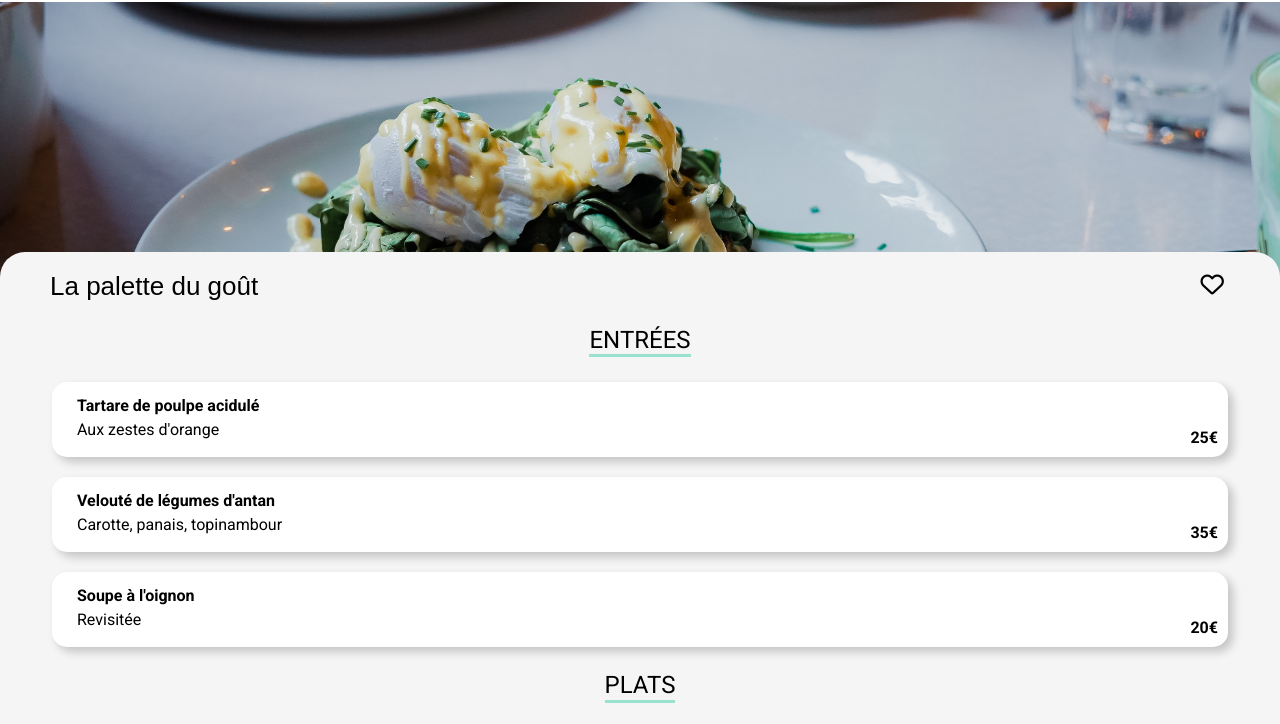
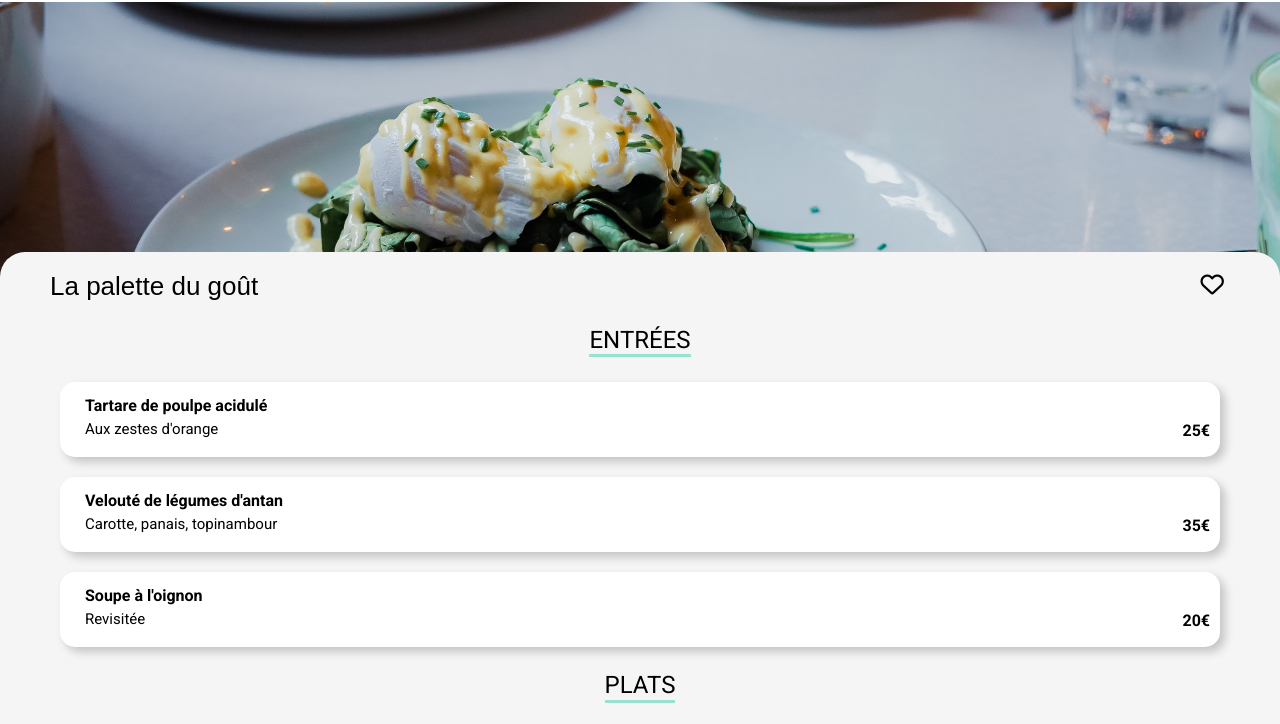
Before and after one commit to BlackBattler/Ohmyfood, a website: page pages/a-la-francaise.html in a window 1280 px wide. Shown: the part 76-800 px from the top of the page. Drawn offline with Linux system fonts and the light colour scheme; a web font is replaced by a local one.

Commit message:
correction carte done

```diff
--- a/sass/layout/_restaurant.scss
+++ b/sass/layout/_restaurant.scss
@@ -60,7 +60,7 @@
         display: flex;
         flex-direction: column;
         border: none;
-        padding: 0 15px;
+        margin: 0 10px;
         gap: 20px;
 
         & legend {
@@ -88,8 +88,7 @@
         @include carteMenu;
 
         /*-------------------- CARTE ANIMATION --------------------*/
-        animation: menuApparition 800ms;
-        animation-fill-mode: forwards;
+        animation: menuApparition 800ms forwards;
         opacity: 0%;
 
         &:nth-child(2) {
@@ -111,12 +110,13 @@
         /*-------------------- DESCRIPTION --------------------*/
         &__label {
             display: flex;
-            flex: 1 1 100%;
+            flex: 1 1 80%;
             cursor: pointer;
+            width: 350px;
         }
 
         &__description {
-            display: flex;
+            display: inline-flex;
             flex-direction: column;
             gap: 5px;
             padding: 15px 0 5px 10px;
@@ -130,7 +130,7 @@
             }
 
             &__side {
-                font-size: 16px;
+                font-size: 15px;
                 font-weight: 400;
                 @include textOverflow;
             }
@@ -140,14 +140,12 @@
         &__prix {
             display: inline-flex;
             height: 100%;
-            flex-basis: 20%;
-            display: flex;
+            flex: 1 1 15%;
             justify-content: flex-end;
             align-items: flex-end;
             font-size: 16px;
             font-weight: 600;
-            padding: 0 10px 10px 0;
-
+            padding: 0 10px 17px 0;
         }
 
         &__radioCheckIcon {
```
Also changed, not shown: pages/la-palette-du-gout.html (+5 -0 lines), css/main.css, css/main.min.css, 2 other files.
